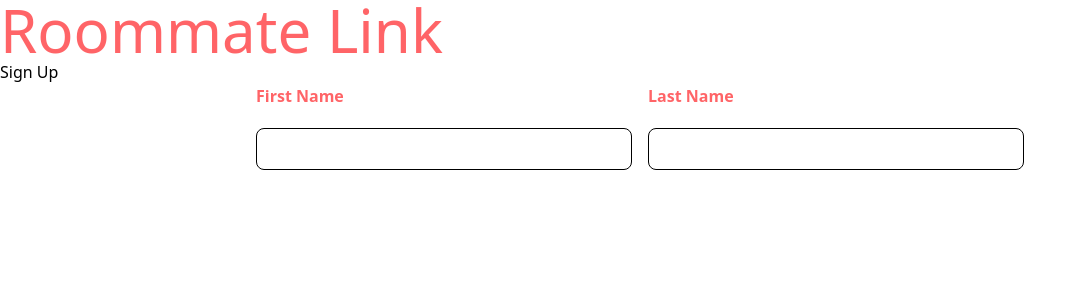
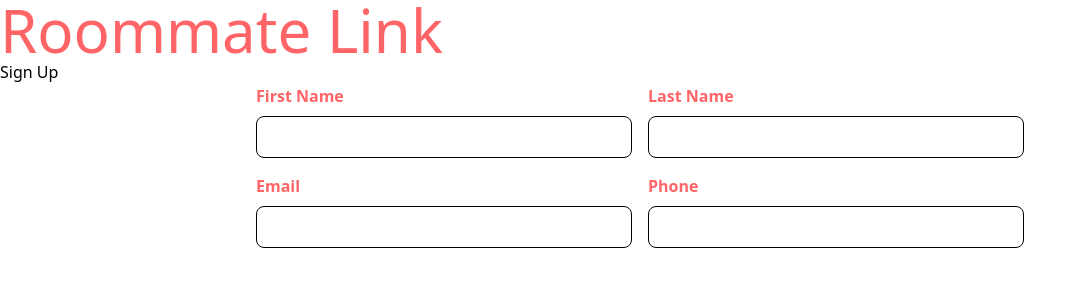
Before and after one commit to Evan-Proulx/RoommateLink-Frontend, a React (Vite) app: page / in a window 1280 px wide. Shown: the top 300 px of the page, without its empty margins (0-1086 px from the left). Built offline with nearby package versions, Linux system fonts and the light colour scheme.

Commit message:
Added phone and email fields

```diff
--- a/src/Components/Register/Register.tsx
+++ b/src/Components/Register/Register.tsx
@@ -12,10 +12,11 @@ function Register() {
             <div className="align-middle m-0">
                 <h2>Sign Up</h2>
                     <Name/>
-                <div>
-                    <Email/>
-                    <Phone/>
+                <div className="flex flex-row space-x-4 max-w-3xl mx-auto mt-2">
+                    <Email />
+                    <Phone />
                 </div>
+
                 <Password/>
             </div>
 
--- a/src/Components/Register/RegisterEmail.tsx
+++ b/src/Components/Register/RegisterEmail.tsx
@@ -1,10 +1,13 @@
 function Email() {
 
     return (
-        <>
-
-
-        </>
+        <div className="flex flex-col space-y-4 flex-1 mt-2">
+            <label className="font-bold text-red-400 mb-1">Email</label>
+            <input
+                type="email"
+                className="border rounded-lg p-2 mt-1 focus:outline-none focus:ring-2 focus:ring-red-500"
+            />
+        </div>
     )
 }
 
--- a/src/Components/Register/RegisterName.tsx
+++ b/src/Components/Register/RegisterName.tsx
@@ -2,7 +2,7 @@ function Name() {
     return (
         <div className="flex flex-row space-x-4 max-w-3xl mx-auto">
             <div className="flex flex-col space-y-4 flex-1">
-                <label className="font-bold text-red-400">First Name</label>
+                <label className="font-bold text-red-400 mb-1">First Name</label>
                 <input
                     type="text"
                     className="border rounded-lg p-2 mt-1 focus:outline-none focus:ring-2 focus:ring-red-500"
@@ -10,7 +10,7 @@ function Name() {
             </div>
 
             <div className="flex flex-col space-y-4 flex-1">
-                <label className="font-bold text-red-400">Last Name</label>
+                <label className="font-bold text-red-400 mb-1">Last Name</label>
                 <input
                     type="text"
                     className="border rounded-lg p-2 mt-1 focus:outline-none focus:ring-2 focus:ring-red-500"
--- a/src/Components/Register/RegisterPhone.tsx
+++ b/src/Components/Register/RegisterPhone.tsx
@@ -1,10 +1,13 @@
 function Phone() {
 
     return (
-        <>
-
-
-        </>
+        <div className="flex flex-col space-y-4 flex-1 mt-2">
+            <label className="font-bold text-red-400 mb-1">Phone</label>
+            <input
+                type="tel"
+                className="border rounded-lg p-2 mt-1 focus:outline-none focus:ring-2 focus:ring-red-500"
+            />
+        </div>
     )
 }
 
```
